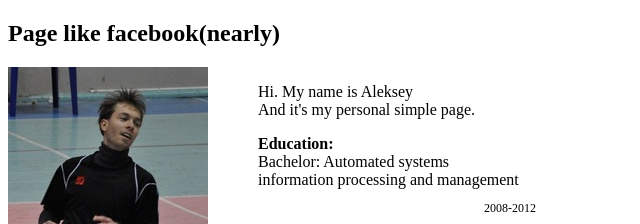
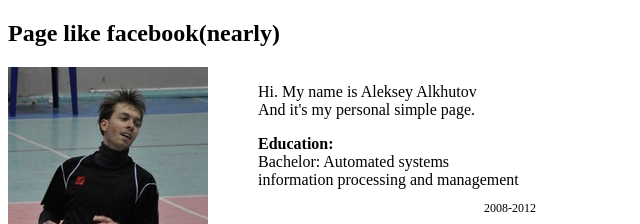
Before and after one commit to duniceStudy-Alkhutov/myPersonalPage, a plain HTML site: page index.html in a window 1280 px wide. Shown: the top 224 px of the page, 0-640 px from the left. Drawn offline with Linux system fonts and the light colour scheme.

Commit message:
Added some editions

```diff
--- a/index.html
+++ b/index.html
@@ -10,7 +10,7 @@
             <img src="res/myPhoto.jpg" alt="Aleksey A.">
         </div>
         <div style="float: left; margin-left: 50px;">
-            <p class="about-me">Hi. My name is Aleksey
+            <p class="about-me">Hi. My name is Aleksey Alkhutov
                 <br>And it's my personal simple page.
             <p><b>Education:</b>
                 <br><span>Bachelor: Automated systems
```
